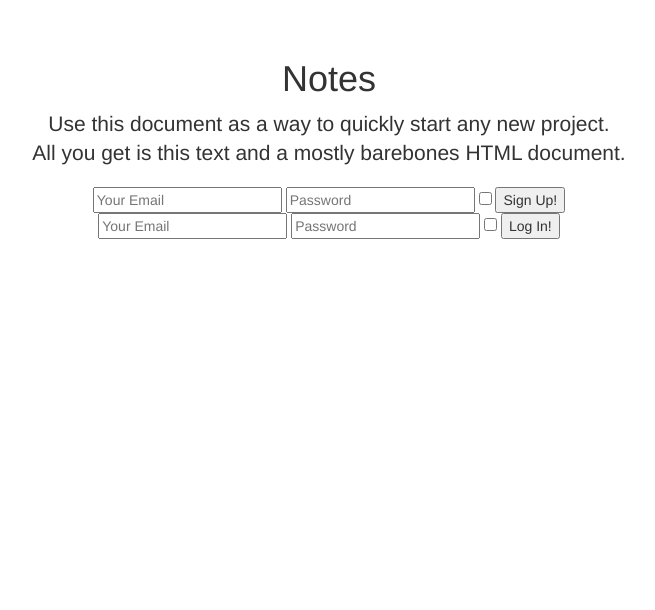
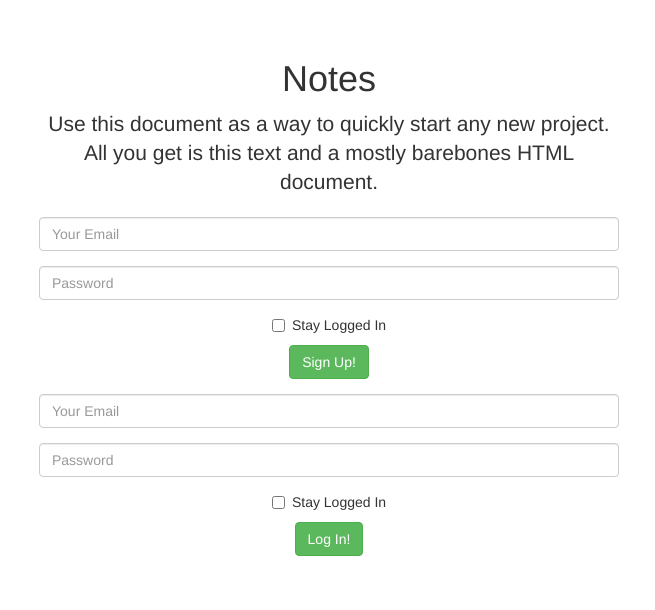
Before and after one commit to pranavj1001/NotesWebApp, a PHP site: page / in a window 1280 px wide. Shown: the part 51-661 px from the top of the page, without its empty margins (311-966 px from the left). Run offline with PHP 8.4, Linux system fonts and the light colour scheme; some libraries are stand-ins or nearby versions.

Commit message:
stylized the form

```diff
--- a/NotesCss.css
+++ b/NotesCss.css
@@ -5,3 +5,6 @@ body {
   padding: 40px 15px;
   text-align: center;
 }
+.main{
+    width: 50%;
+}
--- a/index.php
+++ b/index.php
@@ -127,7 +127,7 @@
       </ul>
     </nav>
 
-    <div class="container">
+    <div class="container main">
 
       <div class="starter-template">
 
@@ -138,19 +138,39 @@
         <div id="error"><?php echo $error; ?></div>
 
         <form method="post">
-            <input type="email" name="email" placeholder="Your Email">
-            <input type="password" name="password" placeholder="Password">
-            <input type="checkbox" name="stayLoggedIn" value=1>
-            <input type="hidden" name="signUp" value="1">
-            <input type="submit" name="submit" value="Sign Up!">
+            <fieldset class="form-group">
+                <input class="form-control" type="email" name="email" placeholder="Your Email">
+            </fieldset>
+            <fieldset class="form-group">
+                <input class="form-control" type="password" name="password" placeholder="Password">
+            </fieldset>
+            <div class="checkbox">
+                <label>
+                    <input type="checkbox" name="stayLoggedIn" value=1>Stay Logged In
+                </label>
+            </div>
+            <fieldset class="form-group">
+                <input class="form-control" type="hidden" name="signUp" value="1">
+                <input class="btn btn-success" type="submit" name="submit" value="Sign Up!">
+            </fieldset>
         </form>
 
         <form method="post">
-            <input type="email" name="email" placeholder="Your Email">
-            <input type="password" name="password" placeholder="Password">
-            <input type="checkbox" name="stayLoggedIn" value=1>
-            <input type="hidden" name="signUp" value="0">
-            <input type="submit" name="submit" value="Log In!">
+            <fieldset class="form-group">
+                <input class="form-control" type="email" name="email" placeholder="Your Email">
+            </fieldset>
+            <fieldset class="form-group">
+                <input class="form-control" type="password" name="password" placeholder="Password">
+            </fieldset>
+            <div class="checkbox">
+                <label>
+                    <input type="checkbox" name="stayLoggedIn" value=1>Stay Logged In
+                </label>
+            </div>
+            <fieldset class="form-group">
+                <input class="form-control" type="hidden" name="signUp" value="0">
+                <input class="btn btn-success" type="submit" name="submit" value="Log In!">
+            </fieldset>
         </form>
 
       </div>
```
